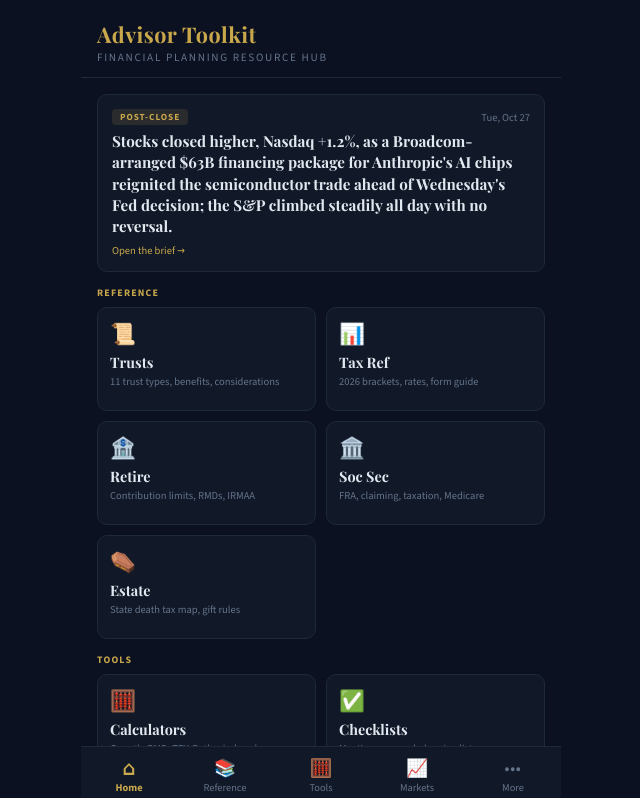
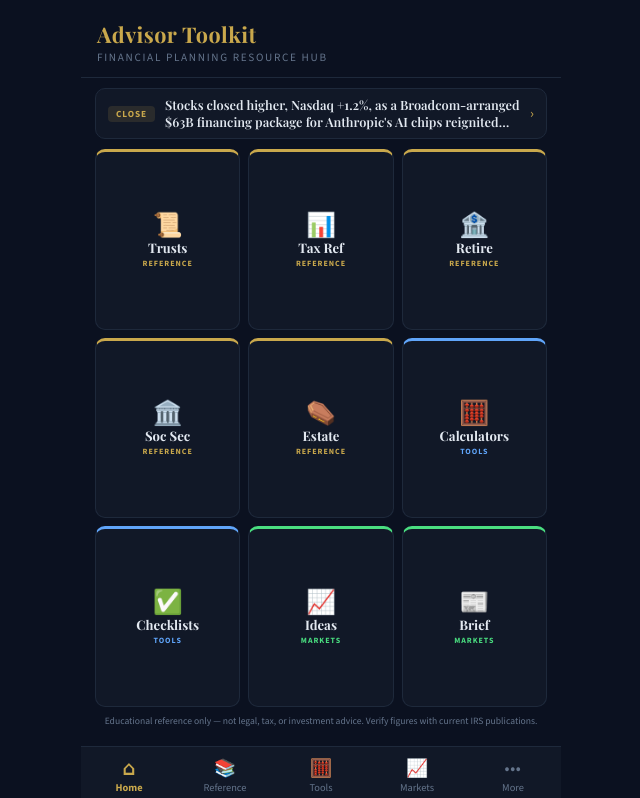
Before and after one commit to autiger3424/advisor-toolkit, a React (Create React App) app: page / in a window 1280 px wide. Shown: the top 798 px of the page, without its empty margins (319-959 px from the left). Built offline with nearby package versions, Linux system fonts and the light colour scheme.

Commit message:
Home: single-screen 3x3 module grid, no scrolling

```diff
--- a/src/AdvisorToolkit.jsx
+++ b/src/AdvisorToolkit.jsx
@@ -463,6 +463,7 @@ function AdvisorToolkit() {
     { id: "markets",   label: "Markets",   icon: "📈" },
     { id: "more",      label: "More",      icon: "•••" },
   ];
+  const groupColors = { reference: palette.accent, tools: "#60a5fa", markets: palette.success };
   const [section, setSection] = useState("home");
   const [lastModule, setLastModule] = useState({ reference: "trusts", tools: "calc", markets: "brief" });
   const groupModules = (g) => Object.entries(modules).filter(([, m]) => m.group === g).map(([id, m]) => ({ id, ...m }));
@@ -489,11 +490,18 @@ function AdvisorToolkit() {
     navBtn: (active) => ({ flex: 1, display: "flex", flexDirection: "column", alignItems: "center", gap: 2, padding: "6px 4px", border: "none", background: "none", color: active ? palette.accent : palette.textMuted, cursor: "pointer", fontSize: "0.65rem", fontWeight: active ? 700 : 500, fontFamily: fonts.body, transition: "color 0.2s" }),
     navIcon: { fontSize: "1.1rem", lineHeight: 1.2, height: 20, display: "flex", alignItems: "center" },
     moduleRow: { display: "flex", gap: 6, marginBottom: 14, overflowX: "auto", paddingBottom: 2, scrollbarWidth: "none" },
-    homeGrid: { display: "grid", gridTemplateColumns: "1fr 1fr", gap: 10 },
-    homeCard: { background: palette.card, border: `1px solid ${palette.border}`, borderRadius: 10, padding: "12px", cursor: "pointer", minHeight: 78 },
-    homeIcon: { fontSize: "1.3rem", marginBottom: 4 },
-    homeLabel: { fontFamily: fonts.display, fontSize: "0.9rem", fontWeight: 700, color: palette.text },
-    homeBlurb: { fontSize: "0.66rem", color: palette.textMuted, marginTop: 2, lineHeight: 1.4 },
+    // Home is sized to the viewport: a 3×3 tile grid fills whatever height is
+    // left between the header and the bottom nav, so it never scrolls.
+    homeRoot: { height: "100dvh", minHeight: 0, display: "flex", flexDirection: "column", paddingBottom: 0, overflow: "hidden" },
+    homeWrap: { flex: 1, minHeight: 0, display: "flex", flexDirection: "column", padding: "10px 14px calc(72px + env(safe-area-inset-bottom, 8px))", boxSizing: "border-box" },
+    homeBriefStrip: { display: "flex", alignItems: "center", gap: 10, background: palette.card, border: `1px solid ${palette.border}`, borderRadius: 10, padding: "8px 12px", cursor: "pointer", marginBottom: 10, flexShrink: 0 },
+    homeBriefText: { flex: 1, minWidth: 0, fontFamily: fonts.display, fontSize: "0.8rem", fontWeight: 600, color: palette.text, lineHeight: 1.3, overflow: "hidden", display: "-webkit-box", WebkitLineClamp: 2, WebkitBoxOrient: "vertical" },
+    homeGrid: { flex: 1, minHeight: 0, display: "grid", gridTemplateColumns: "repeat(3, 1fr)", gridAutoRows: "1fr", gap: 8 },
+    homeCard: (color) => ({ background: palette.card, border: `1px solid ${palette.border}`, borderTop: `3px solid ${color}`, borderRadius: 10, padding: "8px 6px", cursor: "pointer", display: "flex", flexDirection: "column", alignItems: "center", justifyContent: "center", textAlign: "center", minHeight: 0, gap: 3 }),
+    homeIcon: { fontSize: "1.5rem", lineHeight: 1 },
+    homeLabel: { fontFamily: fonts.display, fontSize: "0.82rem", fontWeight: 700, color: palette.text, lineHeight: 1.15 },
+    homeGroup: (color) => ({ fontSize: "0.5rem", letterSpacing: "0.12em", textTransform: "uppercase", color: color, fontWeight: 700 }),
+    homeFoot: { fontSize: "0.6rem", color: palette.textMuted, textAlign: "center", lineHeight: 1.35, marginTop: 8, flexShrink: 0 },
     groupLabel: { fontSize: "0.62rem", letterSpacing: "0.12em", textTransform: "uppercase", color: palette.accent, fontWeight: 700, margin: "14px 0 8px" },
     section: { padding: "16px" },
     card: { background: palette.card, border: `1px solid ${palette.border}`, borderRadius: 10, padding: "14px", marginBottom: 10, cursor: "pointer", transition: "all 0.2s" },
@@ -579,50 +587,45 @@ function AdvisorToolkit() {
   // ─ Render ──
 
   return (
-    <div style={s.root}>
+    <div style={section === "home" ? { ...s.root, ...s.homeRoot } : s.root}>
       <link href="https://fonts.googleapis.com/css2?family=Playfair+Display:wght@600;700&family=Source+Sans+3:wght@400;500;600;700&family=DM+Mono:wght@400;500&display=swap" rel="stylesheet" />
 
-      <div style={s.header}>
+      <div style={{ ...s.header, flexShrink: 0 }}>
         <h1 style={s.headerTitle}>Advisor Toolkit</h1>
         <p style={s.headerSub}>Financial Planning Resource Hub</p>
       </div>
 
-      <div style={s.section}>
+      {/* ════════ HOME ════════ */}
+      {section === "home" && (
+        <div style={s.homeWrap}>
+          {todayBrief && (
+            <div style={s.homeBriefStrip} onClick={() => openModule("brief")}>
+              <span style={s.badge(todayBrief.session === "morning" ? palette.warn : palette.accent)}>{todayBrief.session === "morning" ? "Pre-mkt" : "Close"}</span>
+              <div style={s.homeBriefText}>{todayBrief.headline}</div>
+              <span style={{ fontSize: "0.9rem", color: palette.accent, flexShrink: 0 }}>›</span>
+            </div>
+          )}
+
+          <div style={s.homeGrid}>
+            {Object.entries(modules).map(([id, m]) => {
+              const color = groupColors[m.group];
+              return (
+                <div key={id} style={s.homeCard(color)} onClick={() => openModule(id)}>
+                  <div style={s.homeIcon}>{m.icon}</div>
+                  <div style={s.homeLabel}>{m.label}</div>
+                  <div style={s.homeGroup(color)}>{sections.find((x) => x.id === m.group).label}</div>
+                </div>
+              );
+            })}
+          </div>
+
+          <div style={s.homeFoot}>Educational reference only — not legal, tax, or investment advice. Verify figures with current IRS publications.</div>
+        </div>
+      )}
+
+      <div style={section === "home" ? { display: "none" } : s.section}>
         {section !== "home" && (
           <div style={s.disclaimer}>⚠️ For educational and reference use only. Not legal, tax, or investment advice. Verify all figures with current IRS publications and qualified counsel.</div>
-        )}
-
-        {/* ════════ HOME ════════ */}
-        {section === "home" && (
-          <>
-            {todayBrief && (
-              <div style={{ ...s.card, cursor: "pointer" }} onClick={() => openModule("brief")}>
-                <div style={{ display: "flex", justifyContent: "space-between", alignItems: "center", marginBottom: 6 }}>
-                  <span style={s.badge(todayBrief.session === "morning" ? palette.warn : palette.accent)}>{todayBrief.session === "morning" ? "Pre-market" : "Post-close"}</span>
-                  <span style={{ fontSize: "0.66rem", color: palette.textMuted }}>{(() => { const [y, m, d] = todayBrief.date.split("-").map(Number); return new Date(y, m - 1, d).toLocaleDateString("en-US", { weekday: "short", month: "short", day: "numeric" }); })()}</span>
-                </div>
-                <div style={{ fontFamily: fonts.display, fontSize: "0.95rem", fontWeight: 700, color: palette.text, lineHeight: 1.4 }}>{todayBrief.headline}</div>
-                <div style={{ fontSize: "0.66rem", color: palette.accent, marginTop: 6 }}>Open the brief →</div>
-              </div>
-            )}
-
-            {["reference", "tools", "markets"].map((g) => (
-              <div key={g}>
-                <div style={s.groupLabel}>{sections.find((x) => x.id === g).label}</div>
-                <div style={s.homeGrid}>
-                  {groupModules(g).map((m) => (
-                    <div key={m.id} style={s.homeCard} onClick={() => openModule(m.id)}>
-                      <div style={s.homeIcon}>{m.icon}</div>
-                      <div style={s.homeLabel}>{m.label}</div>
-                      <div style={s.homeBlurb}>{m.blurb}</div>
-                    </div>
-                  ))}
-                </div>
-              </div>
-            ))}
-
-            <div style={{ ...s.disclaimer, marginTop: 18, marginBottom: 0 }}>⚠️ For educational and reference use only. Not legal, tax, or investment advice. Verify all figures with current IRS publications and qualified counsel.</div>
-          </>
         )}
 
         {/* ════════ MODULE PILLS (Reference / Tools / Markets) ════════ */}
```
